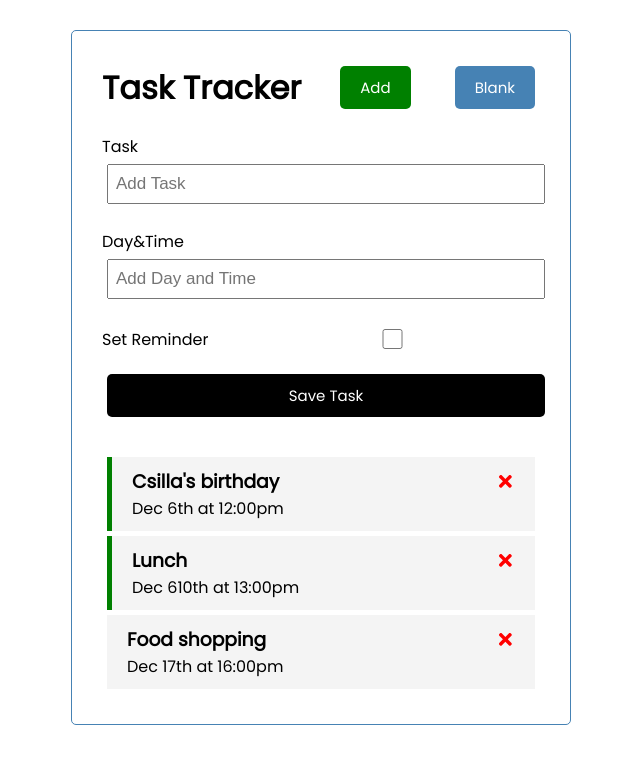
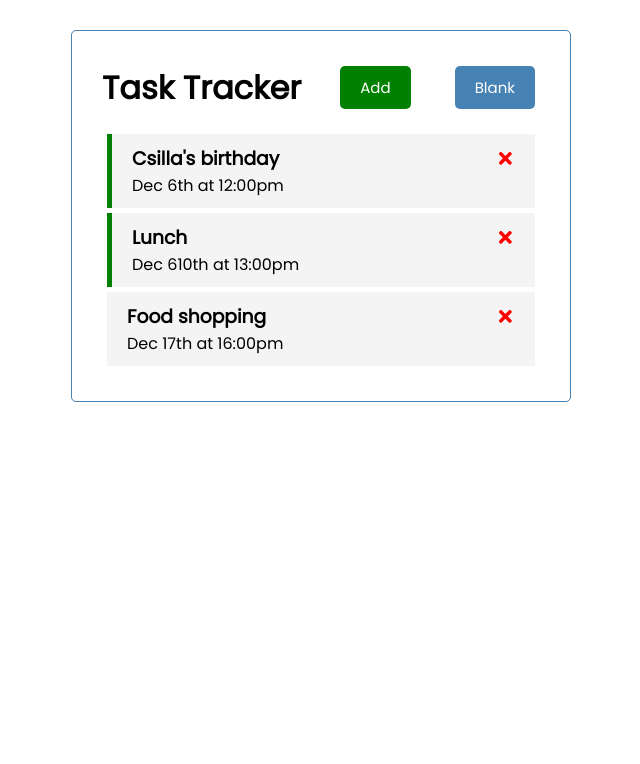
Before and after one commit to gergocsontos/react-task-tracker, a React (Create React App) app: page / in a window 1280 px wide. Shown: the top 764 px of the page, without its empty margins (319-959 px from the left). Built offline with nearby package versions, Linux system fonts and the light colour scheme.

Commit message:
add New Task form toggle to Add button

```diff
--- a/src/App.js
+++ b/src/App.js
@@ -6,6 +6,7 @@
 
 
 function App() {
+    const [showAddTask, setShowAddTask] = useState(false)
     const [tasks, setTasks] = useState([
         {
             id: 1,
@@ -48,9 +49,10 @@
     return (
         <>
             <div className="container">
-                <Header />
-                <AddTask onAdd={addTask} />
-                <Tasks tasks={tasks} onDelete={deleteTask} onToggle={toggleReminder} />
+                <Header onAdd={() => setShowAddTask(!showAddTask)} showAdd={showAddTask} />
+                {showAddTask && <AddTask onAdd={addTask} />}
+                {tasks.length > 0 ? <Tasks tasks={tasks} onDelete={deleteTask} onToggle={toggleReminder}/>
+                : "No tasks to show"}
             </div>
         </>
 
--- a/src/components/Header.js
+++ b/src/components/Header.js
@@ -1,14 +1,12 @@
 import PropTypes from 'prop-types'
 import Button from './Button'
 
-const Header = ({title}) => {
-    const onClick = () => {
-        console.log('click')
-    }
+const Header = ({title, onAdd, showAdd}) => {
+
     return (
         <header className='header'>
             <h1>{title}</h1>
-            <Button color='green' text='Add' onClick={onClick} />
+            <Button color={showAdd ? 'red' : 'green'} text={showAdd ? 'Close' : 'Add'} onClick={onAdd} />
             <Button  />
         </header>
     )
```
